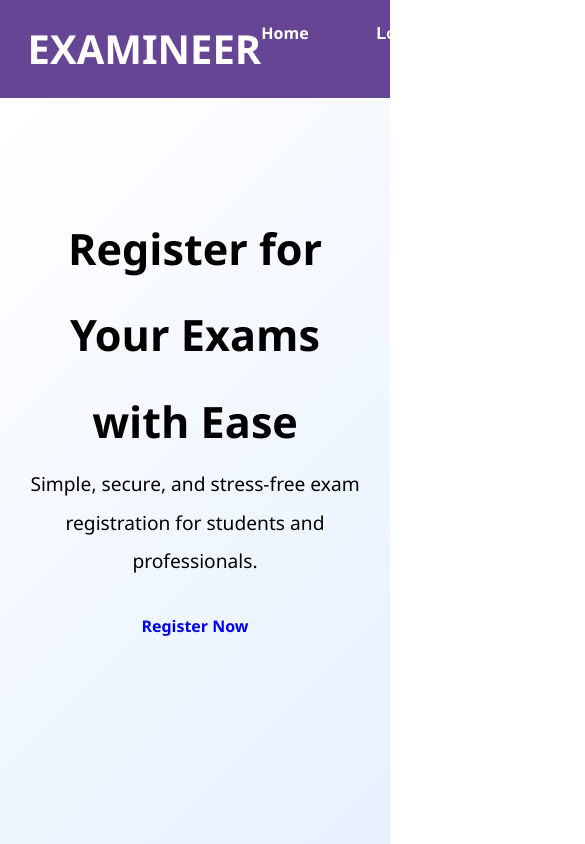
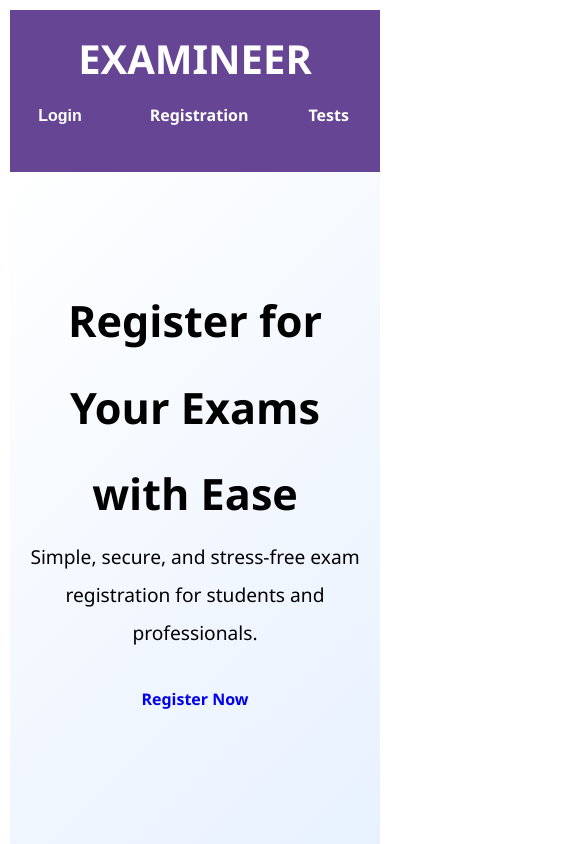
Before and after one commit to chandum55/alive, a plain HTML site: page index.html in a window 390 px wide. Shown: the top 844 px of the page, 585 px wide, since content can reach past the window. Drawn offline with Linux system fonts and the light colour scheme.

Commit message:
Update style.css

```diff
--- a/style.css
+++ b/style.css
@@ -12,6 +12,16 @@ body {
   color: #333;
 
 }
+@media (max-width: 768px) {
+  body {
+    font-size: 16px;
+    padding: 10px;
+  }
+  .container {
+    flex-direction: column;
+  }
+}
+
 .hero {
       height: 90vh;
       background: linear-gradient(135deg, #FFFFFF, #E6F0FF);
```
